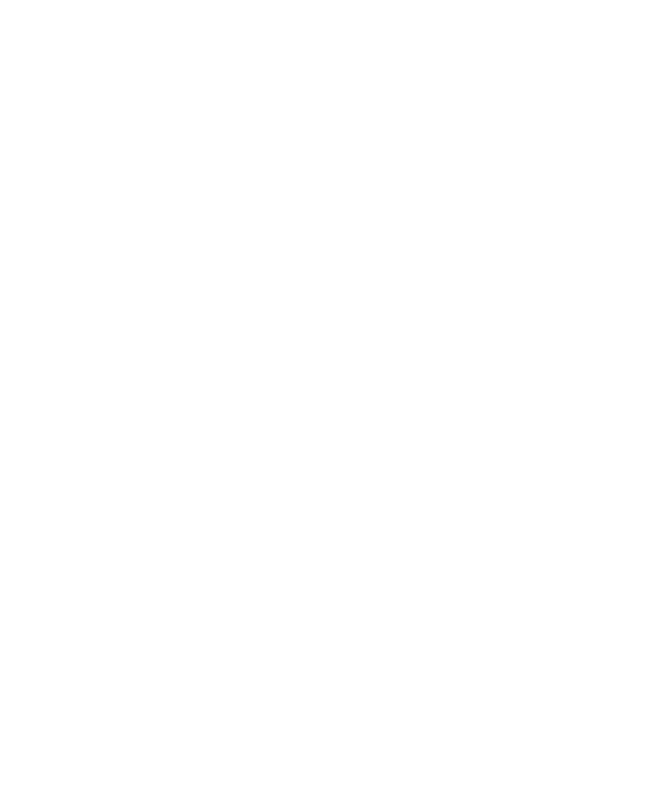
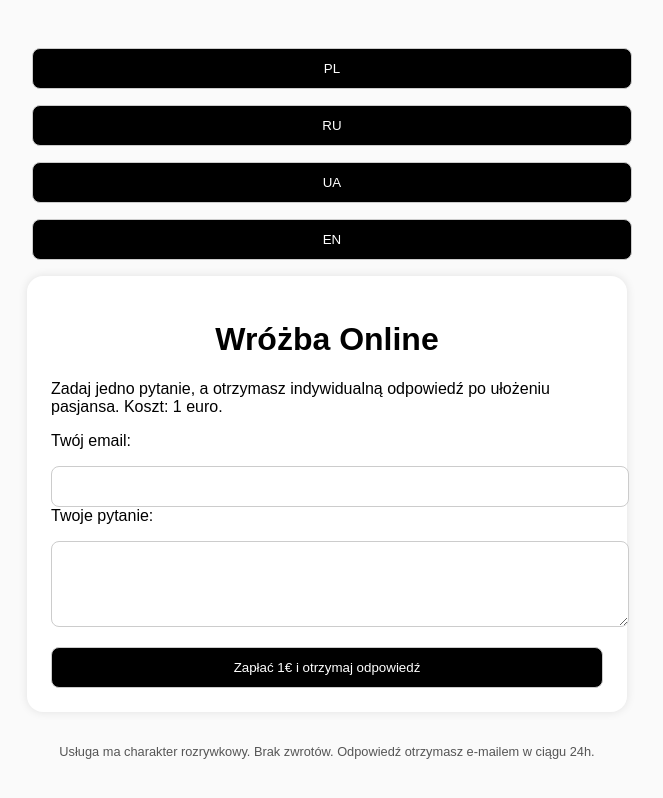
Before and after one commit to HappyVik/wrozba-site, a plain HTML site: page index.html in a window 1280 px wide. Shown: the whole page, without its empty margins (313-976 px from the left). Drawn offline with Linux system fonts and the light colour scheme.

Commit message:
Add files via upload

```diff
--- a/index.html
+++ b/index.html
@@ -1 +1,102 @@
-<!-- Тут будет index.html из предыдущего кода -->
+<!DOCTYPE html>
+<html lang="pl">
+<head>
+  <meta charset="UTF-8" />
+  <meta name="viewport" content="width=device-width, initial-scale=1.0" />
+  <title>Wróżba Online</title>
+  <style>
+    body { font-family: sans-serif; padding: 2rem; background: #fafafa; max-width: 600px; margin: auto; }
+    h1 { text-align: center; }
+    .lang-switcher { text-align: right; margin-bottom: 1rem; }
+    .lang-switcher button { margin-left: 5px; }
+    .card { background: white; padding: 1.5rem; border-radius: 1rem; box-shadow: 0 0 10px rgba(0,0,0,0.1); }
+    input, textarea, button { width: 100%; margin-top: 1rem; padding: 0.75rem; border-radius: 0.5rem; border: 1px solid #ccc; }
+    button { background: black; color: white; cursor: pointer; }
+    footer { font-size: 0.8rem; color: #555; margin-top: 2rem; text-align: center; }
+  </style>
+</head>
+<body>
+  <div class="lang-switcher">
+    <button onclick="setLang('pl')">PL</button>
+    <button onclick="setLang('ru')">RU</button>
+    <button onclick="setLang('uk')">UA</button>
+    <button onclick="setLang('en')">EN</button>
+  </div>
+
+  <div class="card">
+    <h1 id="title">Wróżba Online</h1>
+    <p id="desc">Zadaj jedno pytanie, a otrzymasz indywidualną odpowiedź po ułożeniu pasjansa. Koszt: 1 euro.</p>
+
+    <form action="https://secure.przelewy24.pl/trnRequest" method="POST">
+      <label id="email-label">Twój email:</label>
+      <input type="email" name="email" required />
+
+      <label id="question-label">Twoje pytanie:</label>
+      <textarea name="question" rows="4" required></textarea>
+
+      <!-- Dummy P24 integration values, replace with your real data -->
+      <input type="hidden" name="p24_merchant_id" value="YOUR_MERCHANT_ID" />
+      <input type="hidden" name="p24_pos_id" value="YOUR_POS_ID" />
+      <input type="hidden" name="p24_amount" value="100" />
+      <input type="hidden" name="p24_currency" value="EUR" />
+      <input type="hidden" name="p24_description" value="Wróżba online - jedno pytanie" />
+      <input type="hidden" name="p24_country" value="PL" />
+      <input type="hidden" name="p24_session_id" value="SESSION123" />
+      <input type="hidden" name="p24_url_return" value="https://wrozba-site.vercel.app/dziekujemy-pl.html" />
+      <input type="hidden" name="p24_url_status" value="https://wrozba-site.vercel.app/status" />
+
+      <button type="submit" id="pay-btn">Zapłać 1€ i otrzymaj odpowiedź</button>
+    </form>
+  </div>
+
+  <footer>
+    <p id="disclaimer">Usługa ma charakter rozrywkowy. Brak zwrotów. Odpowiedź otrzymasz e-mailem w ciągu 24h.</p>
+  </footer>
+
+  <script>
+    const translations = {
+      pl: {
+        title: "Wróżba Online",
+        desc: "Zadaj jedno pytanie, a otrzymasz indywidualną odpowiedź po ułożeniu pasjansa. Koszt: 1 euro.",
+        emailLabel: "Twój email:",
+        questionLabel: "Twoje pytanie:",
+        payBtn: "Zapłać 1€ i otrzymaj odpowiedź",
+        disclaimer: "Usługa ma charakter rozrywkowy. Brak zwrotów. Odpowiedź otrzymasz e-mailem w ciągu 24h."
+      },
+      ru: {
+        title: "Онлайн гадание",
+        desc: "Задай один вопрос и получи индивидуальный ответ на основе пасьянса. Стоимость: 1 евро.",
+        emailLabel: "Твой email:",
+        questionLabel: "Твой вопрос:",
+        payBtn: "Оплатить 1€ и получить ответ",
+        disclaimer: "Услуга развлекательная. Возвраты не предусмотрены. Ответ придёт на email в течение 24 часов."
+      },
+      uk: {
+        title: "Онлайн ворожіння",
+        desc: "Задай одне питання і отримай відповідь після розкладу пасьянсу. Вартість: 1 євро.",
+        emailLabel: "Твій email:",
+        questionLabel: "Твоє питання:",
+        payBtn: "Сплатити 1€ і отримати відповідь",
+        disclaimer: "Послуга розважальна. Повернення коштів немає. Відповідь надійде на email протягом 24 годин."
+      },
+      en: {
+        title: "Online Fortune Reading",
+        desc: "Ask one question and receive a personalized answer after a solitaire spread. Cost: 1 euro.",
+        emailLabel: "Your email:",
+        questionLabel: "Your question:",
+        payBtn: "Pay 1€ and get your answer",
+        disclaimer: "Entertainment service. No refunds. Answer will be sent by email within 24h."
+      }
+    };
+
+    function setLang(lang) {
+      document.getElementById("title").innerText = translations[lang].title;
+      document.getElementById("desc").innerText = translations[lang].desc;
+      document.getElementById("email-label").innerText = translations[lang].emailLabel;
+      document.getElementById("question-label").innerText = translations[lang].questionLabel;
+      document.getElementById("pay-btn").innerText = translations[lang].payBtn;
+      document.getElementById("disclaimer").innerText = translations[lang].disclaimer;
+    }
+  </script>
+</body>
+</html>
```
